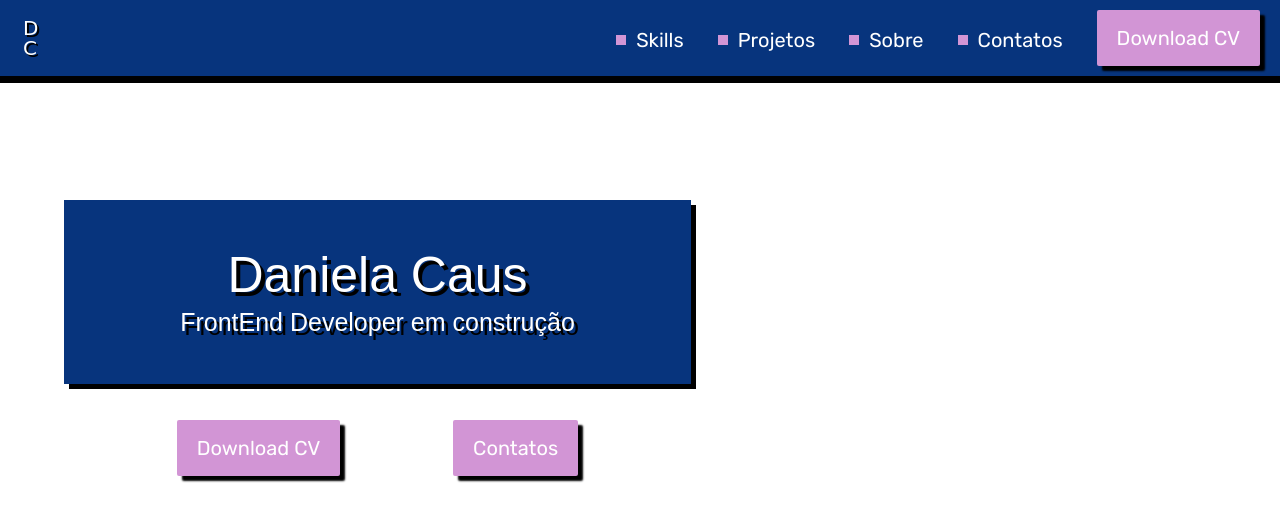
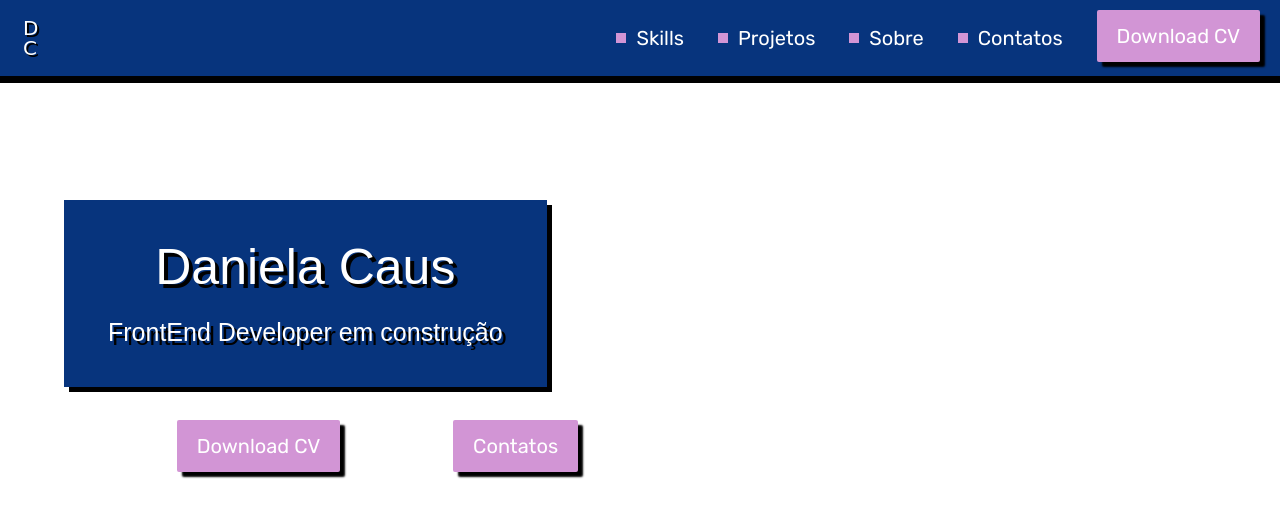
Before and after one commit to danicaus/danicaus.github.io, a plain HTML site: page index.html in a window 1280 px wide. Drawn offline with Linux system fonts and the light colour scheme; a web font is replaced by a local one.

Commit message:
Create the components

```diff
--- a/css/components/box.css
+++ b/css/components/box.css
@@ -1,15 +1,18 @@
-#box {
+.box {
     position: absolute;
-    display: flex;
+    display: inline-block;
     flex-direction: column;
     justify-content: center;
     background-color: #07347D;
     text-align: center;
     box-shadow: 5px 5px #000000;
-    width: 627px;
-    height: 184px;
     left: 5%;
     top: 200px;
+    padding: 42px 44px;
+}
+
+.box .title {
+    margin-bottom: 28px;
 }
 
 .box-buttons {
--- a/css/components/button.css
+++ b/css/components/button.css
@@ -1,8 +1,7 @@
-button {
+.button {
     display:inline-block;
     font-family: 'Rubik', sans-serif;
     font-size: 20px;
-    border: none;
     color:#FFF;
     background-color:#D295D5;
     padding: 16px 20px;
@@ -13,12 +12,12 @@ button {
     transition: 50ms linear;
 }
 
-button:hover {
+.button:hover {
     background-color:#936995;
     transform: scale(1.02);
 }
 
-button:active {
+.button:active {
     box-shadow: 2px 2px #000000;
     transform: translateY(3px) translateX(3px);
 }
--- /dev/null
+++ b/css/components/header.css
@@ -0,0 +1,7 @@
+.header {
+    display: flex;
+    justify-content:space-between;
+    background-color:#07347D;
+    padding: 10px 20px;
+    border-bottom: 7px solid #000;
+}
--- /dev/null
+++ b/css/components/logo.css
@@ -0,0 +1,26 @@
+.logo {
+    font-family: 'Zen Dots', cursive;
+    color:#FFFFFF;
+    font-size: 20px;
+    height: 50px;
+    width: 70px;
+    display: flex;
+    flex-direction: column;
+    justify-content: center;
+    position: relative;
+    overflow: hidden;
+    padding: 0 3px;
+    margin: 3px 0;
+    transition: .4s ease-in-out;
+    text-shadow: 2px 2px 0px #000000;
+}
+
+.nome {
+    position: absolute;
+    left: -60px;
+    transition: 0.4s cubic-bezier(.68,-0.55,.27,1.55);
+}
+
+.logo:hover .nome {
+    transform: translateX(82px);
+}
--- /dev/null
+++ b/css/components/menu-header.css
@@ -0,0 +1,22 @@
+.menu-header {
+    display: inline-flex;
+    align-items: center;
+    color:#FFFFFF;
+    font-size: 20px;
+    font-family: 'Rubik', sans-serif;
+    text-decoration: none;
+    margin-right: 30px;
+}
+
+.menu-header::before {
+    content:"";
+    display:inline-block;
+    width: 10px;
+    height: 10px;
+    background-color:#D295D5;
+    margin-right:10px;
+}
+
+.menu-header:hover {
+    text-decoration: underline;
+}
--- a/css/components/title.css
+++ b/css/components/title.css
@@ -1,14 +1,13 @@
-h1 {
+.title {
     color: #FFFFFF;
     text-shadow: 4px 4px 0px #000000;
     font-family: 'Zen Dots', sans-serif;
     font-size: 50px;
 }
 
-h2 {
+.subtitle {
     color: #FFFFFF;
     text-shadow: 4px 4px 0px #000000;
     font-family: 'Zen Dots', sans-serif;
     font-size: 25px;
-    padding-top: 10px;
 }
--- a/css/index.css
+++ b/css/index.css
@@ -1,68 +1,3 @@
-header {
-    display: flex;
-    justify-content:space-between;
-    background-color:#07347D;
-    padding: 10px 20px;
-    border-bottom: 7px solid #000;
-}
-
-nav{
-    text-align: right;
-}
-
-.logo {
-    height: 50px;
-    width: 70px;
-    display: flex;
-    flex-direction: column;
-    justify-content: center;
-    position: relative;
-    overflow: hidden;
-    padding: 0 3px;
-    margin: 3px 0;
-    transition: .4s ease-in-out;
-    text-shadow: 2px 2px 0px #000000;
-}
-
-.nome {
-    position: absolute;
-    left: -60px;
-    transition: 0.4s cubic-bezier(.68,-0.55,.27,1.55);
-}
-
-.logo:hover .nome {
-    transform: translateX(82px);
-}
-
-p {
-    font-family: 'Zen Dots', cursive;
-    color:#FFFFFF;
-    font-size: 20px;
-}
-
-a {
-    display: inline-flex;
-    align-items: center;
-    color:#FFFFFF;
-    font-size: 20px;
-    font-family: 'Rubik', sans-serif;
-    text-decoration: none;
-    margin-right: 30px;
-}
-
-a::before {
-    content:"";
-    display:inline-block;
-    width: 10px;
-    height: 10px;
-    background-color:#D295D5;
-    margin-right:10px;
-}
-
-a:hover {
-    text-decoration: underline;
-}
-
 .photo-blur {
     background-image: url(https://github.com/danicaus/danicaus.github.io/blob/master/assets/img/background-photo.jpg?raw=true);
 }
--- a/css/reset.css
+++ b/css/reset.css
@@ -41,3 +41,11 @@ table {
 	border-collapse: collapse;
 	border-spacing: 0;
 }
+
+button {
+	border:none;
+}
+
+body {
+	font-family: 'Rubik', sans-serif;
+}
--- a/index.html
+++ b/index.html
@@ -7,33 +7,36 @@
     <link href="https://fonts.googleapis.com/css2?family=Rubik:wght@300;400&family=Zen+Dots&display=swap" rel="stylesheet">
     <link rel="stylesheet" href="../css/reset.css">
     <link rel="stylesheet" href="../css/index.css">
-    <link rel="stylesheet" href="../css/components/title.css">
-    <link rel="stylesheet" href="../css/components/button.css">
-    <link rel="stylesheet" href="../css/components/box.css">
+    <link rel="stylesheet" href="/css/components/header.css">
+    <link rel="stylesheet" href="/css/components/logo.css">
+    <link rel="stylesheet" href="/css/components/menu-header.css">
+    <link rel="stylesheet" href="/css/components/title.css">
+    <link rel="stylesheet" href="/css/components/button.css">
+    <link rel="stylesheet" href="/css/components/box.css">
 
 </head>
 <body>
-    <header>
+    <header class="header">
         <div class="logo">
             <p>D<em class="nome">ani</em></p>
             <p>C<em class="nome">aus</em></p>
         </div>
         <nav>
-            <a href="" lang="en">Skills</a>
-            <a href="">Projetos</a>
-            <a href="">Sobre</a>
-            <a href="">Contatos</a>
-            <button lang="en">Download CV</button>
+            <a class="menu-header" href="" lang="en">Skills</a>
+            <a class="menu-header" href="">Projetos</a>
+            <a class="menu-header" href="">Sobre</a>
+            <a class="menu-header" href="">Contatos</a>
+            <a class="button" lang="en">Download CV</a>
         </nav>
     </header>
     <div class="photo-blur">
-        <div id="box">
-            <h1>Daniela Caus</h1>
-            <h2>FrontEnd Developer em construção</h2>
+        <div class="box">
+            <h1 class="title">Daniela Caus</h1>
+            <h2 class="subtitle">FrontEnd Developer em construção</h2>
         </div>
         <div class="box-buttons">
-            <button>Download CV</button>
-            <button>Contatos</button>
+            <a class="button" lang="en">Download CV</a>
+            <a class="button">Contatos</a>
         </div>
     </div>
 </body>
```
